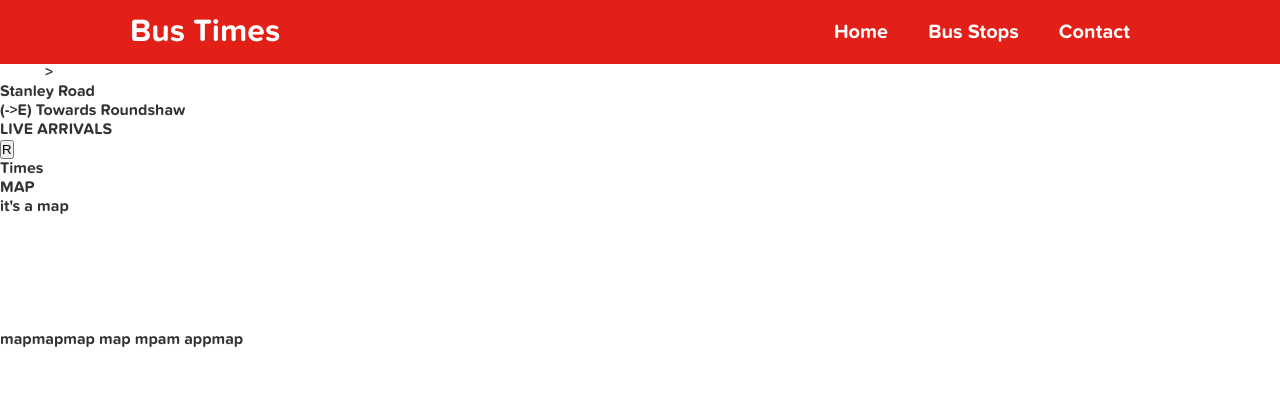
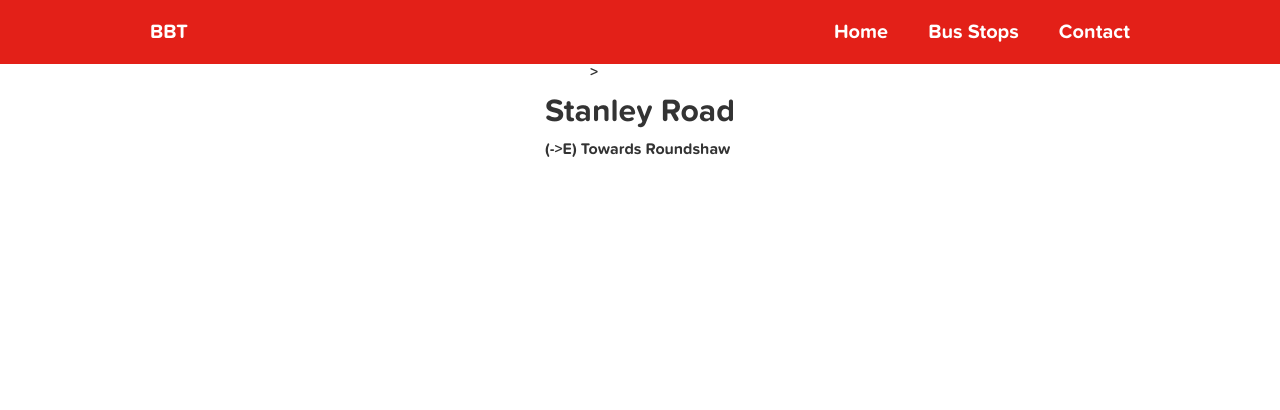
Before and after one commit to GooseGoesQuack/better-bus-times, a plain HTML site: page stops/490012554E.html in a window 1280 px wide. Drawn offline with Linux system fonts and the light colour scheme; files that its build step writes are made by us from their sources; files whose address does not match are found by name.

Commit message:
add navmenu

```diff
--- a/stops/490012554E.html
+++ b/stops/490012554E.html
@@ -4,54 +4,40 @@
     <meta charset="UTF-8">
     <meta http-equiv="X-UA-Compatible" content="IE=edge">
     <meta name="viewport" content="width=device-width, initial-scale=1.0">
-    <link rel="stylesheet" href="css/style.css">
+    <link rel="stylesheet" href="../css/style.css">
     <title>Better Bus Times</title>
 </head>
 <body>
     <!-- NAVBAR -->
     <div class="navbar">
         <div class="nav-container flex">
-            <h1 class="logo">Bus Times</h1>
             <nav>
                 <ul>
-                    <li><a href="index.html">Home</a></li>
-                    <li><a href="busstops.html">Bus Stops</a></li>
-                    <li><a href="contact.html">Contact</a></li>
+                    <li><a href="../index.html">BBT</a></li>
+                </ul>
+            </nav>
+            <nav>
+                <ul>
+                    <li><a href="../index.html">Home</a></li>
+                    <li><a href="../busstops.html">Bus Stops</a></li>
+                    <li><a href="../contact.html">Contact</a></li>
                 </ul>
             </nav>
         </div>
     </div>
 
     <!-- MAIN -->
-    <div id="businfo-background">
+    <div class="nav-menu flex">
         <div id="businfo-wrapper">
             <div id="businfo-upper">
                 <a href="../stops.html" style="text-decoration: none;">Stops</a> >
             </div>
-            <div id="businfo-lower">
-                <div id="businfo-lowerupper">Stanley Road <br></div>
-                <div id="businfo-lowerlower">(->E) Towards Roundshaw</div>
+            <div class="businfo">
+                <h1>Stanley Road</h1>
+                <p>(->E) Towards Roundshaw</p>
             </div>
 
         </div>
     </div>
-    <div id="arrivalinfo-wrapper">
-        <div id="arrivalinfo-left">
-            <div id="bitattop">LIVE ARRIVALS </div>
-            <div id="refresh-at-top">
-                <button onClick="window.location.reload();">R</button>
-            </div>
-            <div id="bitnotattop">
-                <div id="times">Times</div>
-                <div class="bus-arrival">
-
-                </div>
-            </div>
-
-        </div>
-        <div id="arrivalinfo-right">
-            <div id="map">MAP<br>it's a map<br><br><br><br><br><br><br>mapmapmap map mpam appmap<br><br><br><br></div>
-        </div>
-    </div>
 </body>
 </html>
```
